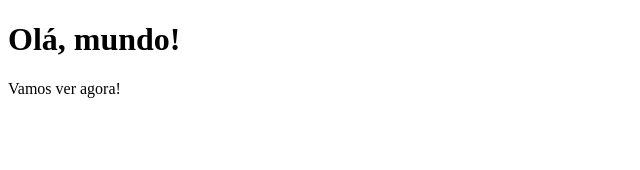
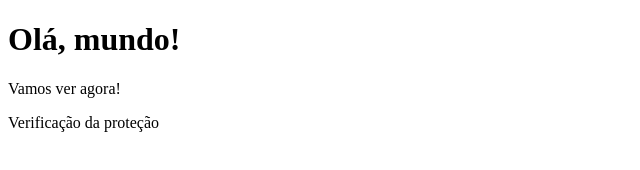
Before and after one commit to bruno-7cb/spa-weparty, a plain HTML site: page index.html in a window 1280 px wide. Shown: the whole page, without its empty margins (0-640 px from the left). Drawn offline with Linux system fonts and the light colour scheme.

Commit message:
teste de segurança

```diff
--- a/index.html
+++ b/index.html
@@ -8,5 +8,6 @@
 <body>
     <h1>Olá, mundo!</h1>
     <p>Vamos ver agora!</p>
+    <p>Verificação da proteção</p>
 </body>
 </html>
```
